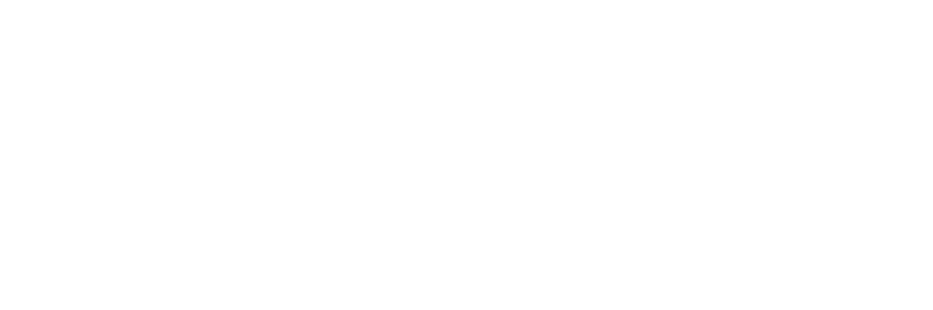
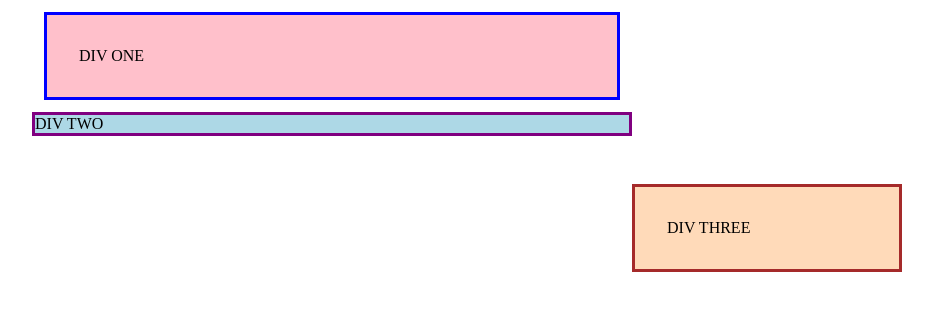
Before and after one commit to KevinDUsher/MarginAndPadding, a plain HTML site: page index.html in a window 1280 px wide. Shown: the whole page, without its empty margins (308-1241 px from the left). Drawn offline with Linux system fonts and the light colour scheme.

Commit message:
finished adding the correct css

```diff
--- a/CSS/style.css
+++ b/CSS/style.css
@@ -0,0 +1,28 @@
+body {
+  max-width: 600px;
+  margin: 0 auto;
+}
+
+.divOne {
+  background: pink;
+  border: 3px solid blue;
+  /* CHANGE ME */
+  padding: 32px;
+  margin: 12px;
+}
+
+.divTwo {
+  background: lightblue;
+  border: 3px solid purple;
+  /* CHANGE ME */
+  margin-bottom: 48px;
+}
+
+.divThree {
+  background: peachpuff;
+  border: 3px solid brown;
+  width: 200px;
+  /* CHANGE ME */
+  padding: 32px;
+  margin-left: 100%;
+}
--- a/index.html
+++ b/index.html
@@ -7,6 +7,8 @@
     <link rel="stylesheet" href="./CSS/style.css">
 </head>
 <body>
-
+    <div class="divOne">DIV ONE</div>
+    <div class="divTwo">DIV TWO</div>
+    <div class="divThree">DIV THREE</div>
 </body>
 </html>
```
